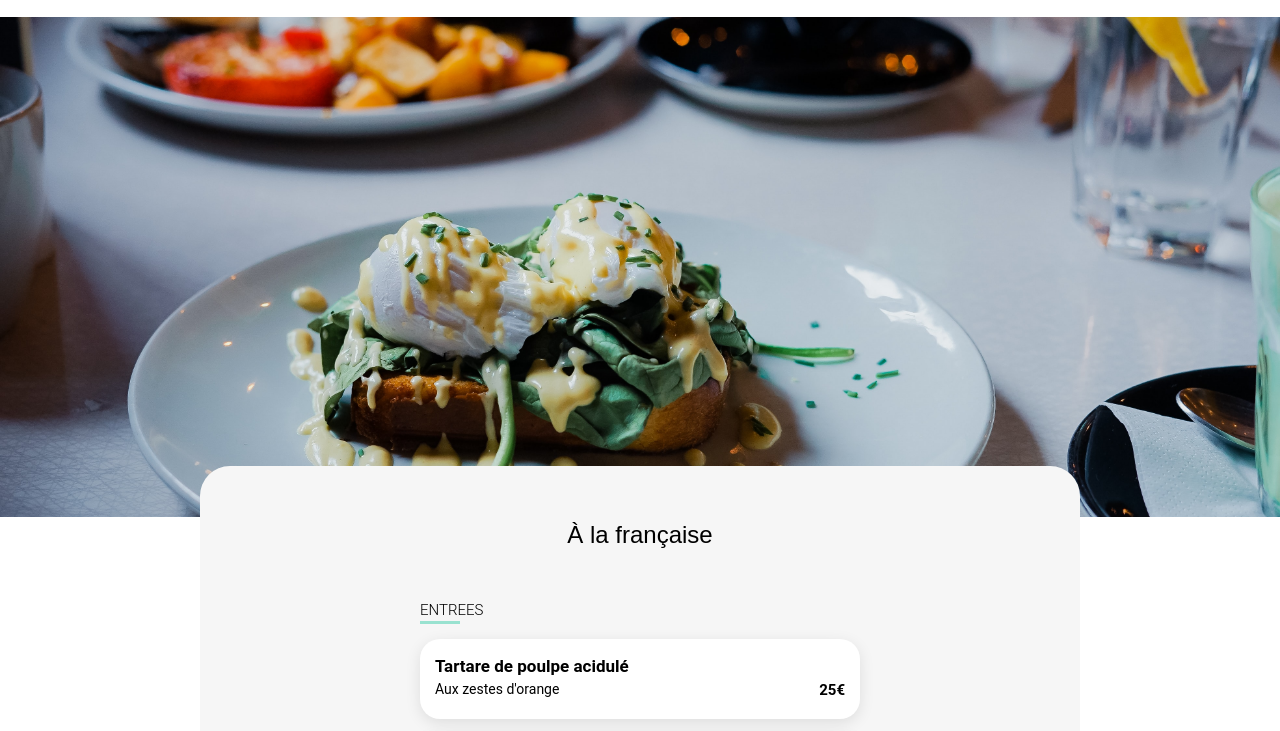
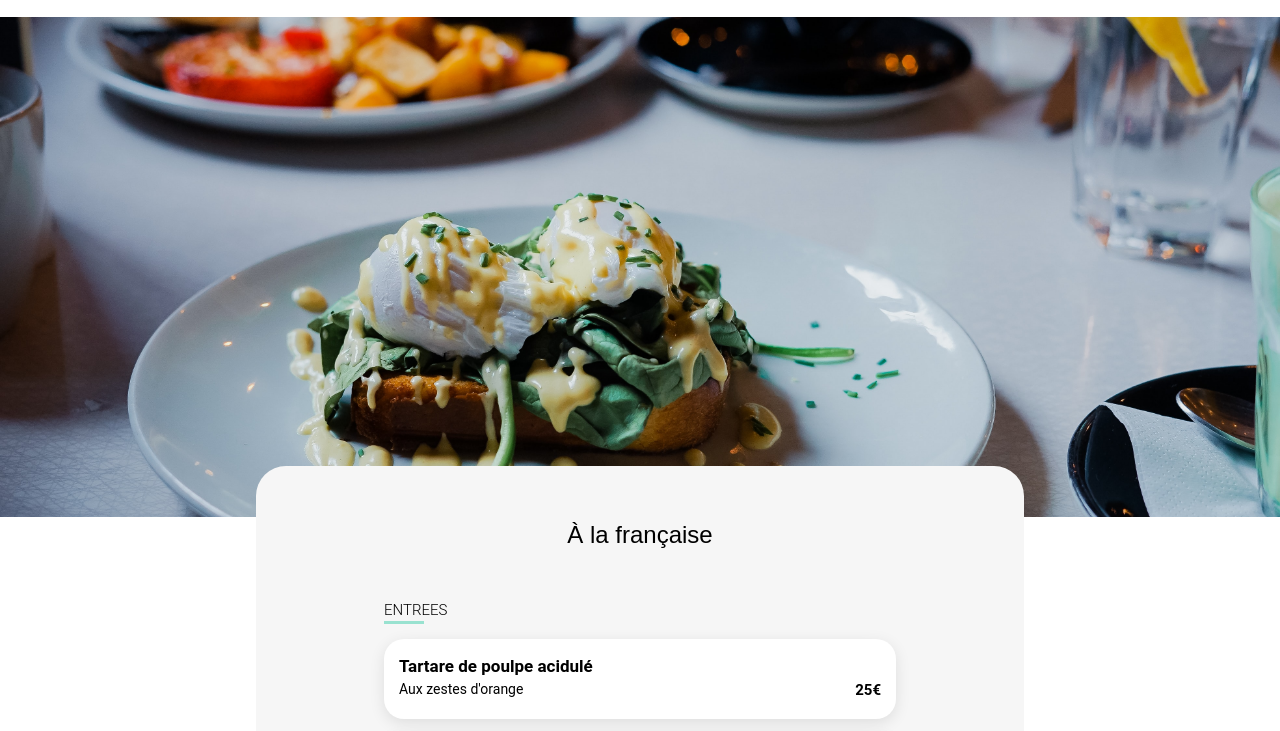
Before and after one commit to Marouan-Aitsi/projet4oc, a website: page à-la-française.html in a window 1280 px wide. Shown: the part 57-788 px from the top of the page. Drawn offline with Linux system fonts and the light colour scheme; a web font is replaced by a local one.

```diff
--- a/style.scss
+++ b/style.scss
@@ -383,10 +383,10 @@
             height: 500px;
         }
         .carte{
-            margin-left: 200px;
-            margin-right: 200px;
-            padding-left: 220px;
-            padding-right: 220px;
+            margin-left: 20%;
+            margin-right: 20%;
+            padding-left: 10%;
+            padding-right: 10%;
             h1{
                 text-align: center;
                 padding: 20px 0px;
```
Also changed, not shown: dist/style.css.
